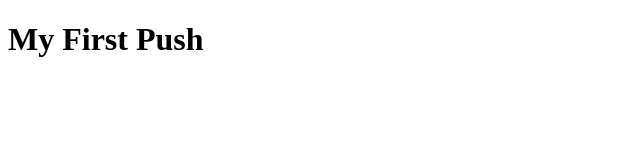
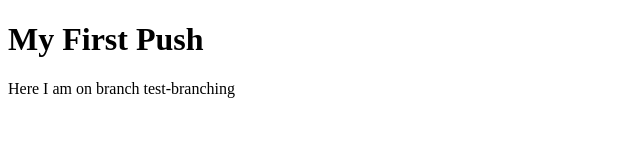
Before and after one commit to r66ff/nycda-first-repo, a plain HTML site: page index.html in a window 1280 px wide. Shown: the whole page, without its empty margins (0-640 px from the left). Drawn offline with Linux system fonts and the light colour scheme.

Commit message:
changed paragraph

```diff
--- a/index.html
+++ b/index.html
@@ -6,5 +6,6 @@
   </head>
   <body>
     <h1>My First Push</h1>
+    <p>Here I am on branch test-branching</p>
   </body>
 </html>
```
